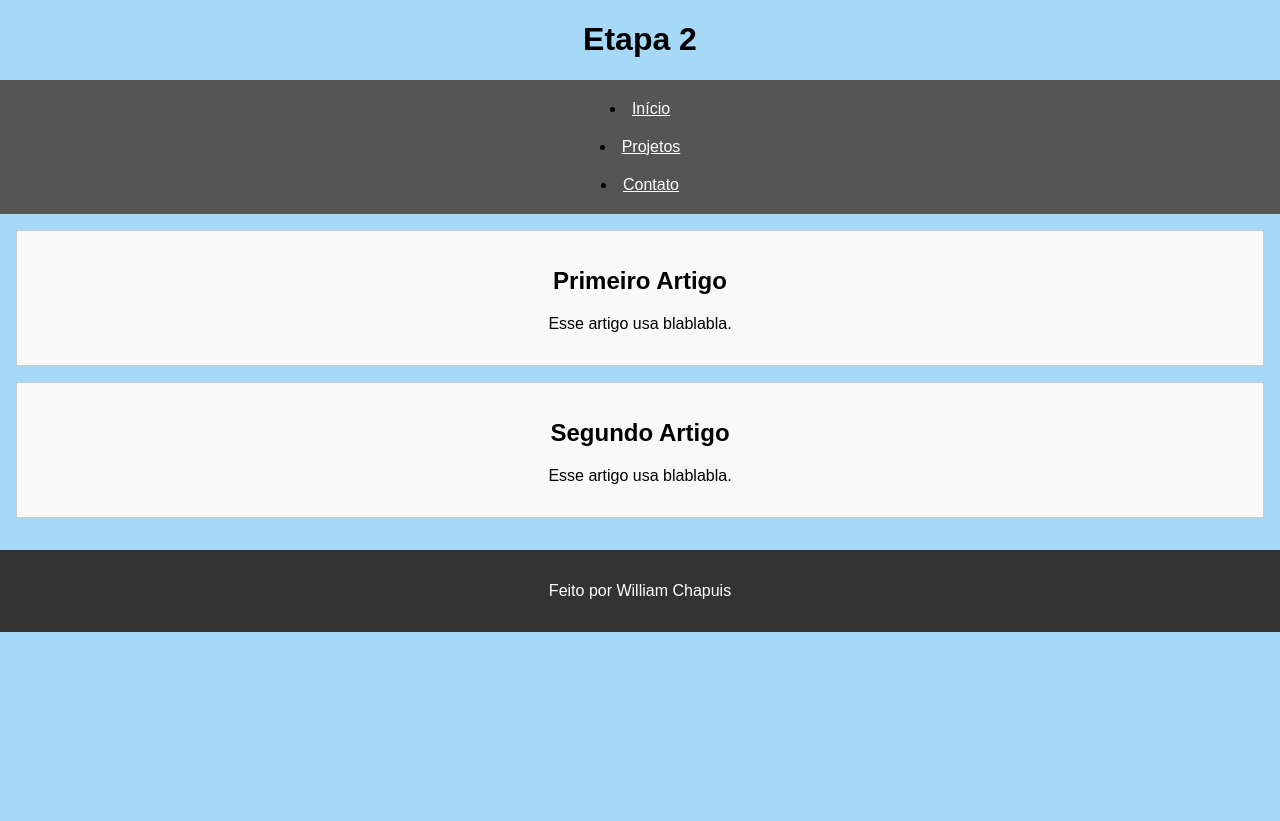
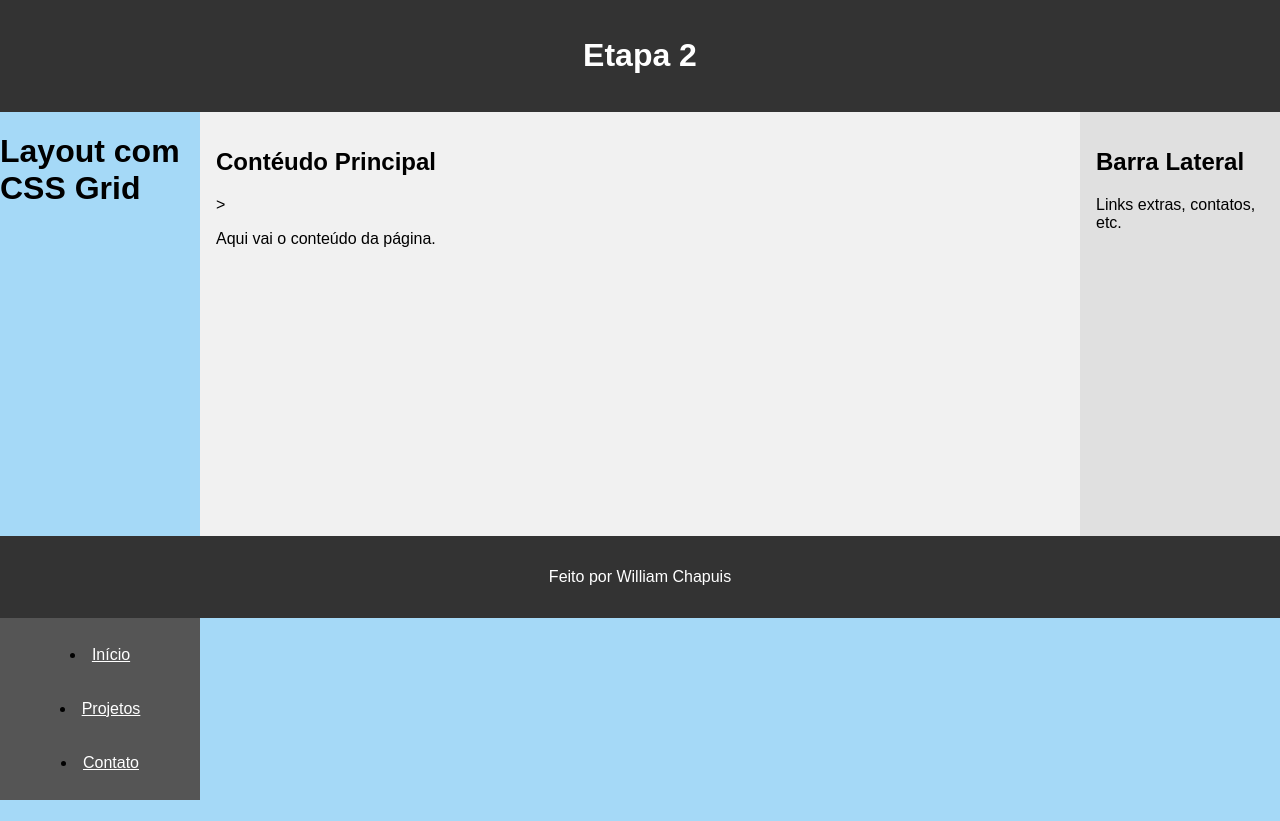
Before and after one commit to willchapuis/aprender-web-inicio, a plain HTML site: page etapa-2/index.html in a window 1280 px wide. After the commit the page ends 800 px from the top, so only its background shows below. Drawn offline with Linux system fonts and the light colour scheme.

Commit message:
feat: layout utilizando display Grid no css

```diff
--- a/etapa-2/css/style.css
+++ b/etapa-2/css/style.css
@@ -1,40 +1,30 @@
 body
 {
+    display: grid;
+    grid-template-areas:                        /* Define as areas nomeadas no grid */
+        "header header header"
+        "nav main aside"
+        "footer footer footer";
+    grid-template-columns: 200px 1fr 200px;     /*Define larguda das colunas (nav - main - aside) */
+    grid-template-rows: auto 1fr auto;          /* Altura das linhas (header - conteúdo - footer) */ /* 1fr usar o espaço restante proporcionalmente */
     background-color: #a5d9f7;
     font-family: sans-serif;
     margin: 0;
-    padding: 0;
-    height: 100vh;
-    text-align: center;
+    /* padding: 0; */
+    height: 100vh;                              /* Faz a altura ocupar toda a tela */
+    /* text-align: center; */
 
-    .centralizado {
-        display: flex;
-        justify-content: center;
-        align-items: center;
-        height: 100vh;
+    header {
+        grid-area: header;
+        padding: 1rem;
+        text-align: center;
+        color: white;
+        background-color: #333;
     }
 
-    .flex-container {
-        display: flex;
-        justify-content: space-around; /* center, space-between, flex-end */
-        align-items: center;
-        gap: 20px;
-        background-color: #caeafc;
-        padding: 20px;
-        flex-direction: column;
-        border-radius: 8px; /* Arredondar quinas */
-        box-shadow: 0 0 8px rgba(0, 0, 0, 0.1); /* Efeito de sombra ao redor */
-    }
-
-    .box {
-        background-color: #5fa4fd;
-        padding: 20px;
-        width: 100px;
-        /* text-align: center; */
-    }
-
-    header, footer {
-        background: #333;
+    footer {
+        grid-area: footer;
+        background-color: #333;
         color: white;
         text-align: center;
         padding: 1rem;
@@ -44,7 +34,7 @@ body
         display: flex;
         justify-content: space-around; /* center, space-between, flex-end */
         align-items: center;
-        background: #555;
+        background-color: #555;
         padding: 0.5rem;
         flex-direction: column;
         gap: 20px;
@@ -54,12 +44,12 @@ body
     nav ul {
         display: flex;
         justify-content: center;
-        list-style: none;
+        list-style: none;                       /* Estilo da "numeração" dos itens da lista | none -> nada na frente de cada item */
         padding: 0;
     }
 
     nav li {
-        margin: 0 1rem;
+        margin: 0.5rem;
     }
 
     nav a {
@@ -67,13 +57,14 @@ body
     }
 
     main {
+        grid-area: main;
         padding: 1rem;
+        background-color: #f1f1f1;
     }
 
-    article {
-        border: 1px solid #ccc;
+    aside {
+        grid-area: aside;
         padding: 1rem;
-        margin-bottom: 1rem;
-        background: #f9f9f9;
+        background-color: #e0e0e0;
     }
 }
--- a/etapa-2/index.html
+++ b/etapa-2/index.html
@@ -4,14 +4,12 @@
 <html ang="pt-br">
     <head>
         <meta charset="UTF-8">
-        <h1>Etapa 2</h1>
+        <h1>Layout com CSS Grid</h1>
     </head>
     <body>
-        <!-- <div class="flex-container">
-            <div class="box">Bloco 1</div>
-            <div class="box">Bloco 2</div>
-            <div class="box">Bloco 3</div>
-        </div> -->
+        <header>
+            <h1>Etapa 2</h1>
+        </header>
 
         <nav>
             <li><a href="#">Início</a></li>
@@ -20,16 +18,14 @@
         </nav>
 
         <main>
-            <article>
-                <h2>Primeiro Artigo</h2>
-                <p>Esse artigo usa blablabla.</p>
-            </article>
+            <h2>Contéudo Principal</h2>>
+            <p>Aqui vai o conteúdo da página.</p>
+        </main>
 
-            <article>
-                <h2>Segundo Artigo</h2>
-                <p>Esse artigo usa blablabla.</p>
-            </article>
-        </main>
+        <aside>
+            <h2>Barra Lateral</h2>
+            <p>Links extras, contatos, etc.</p>
+        </aside>
 
         <footer>
             <p>Feito por William Chapuis</p>
```
